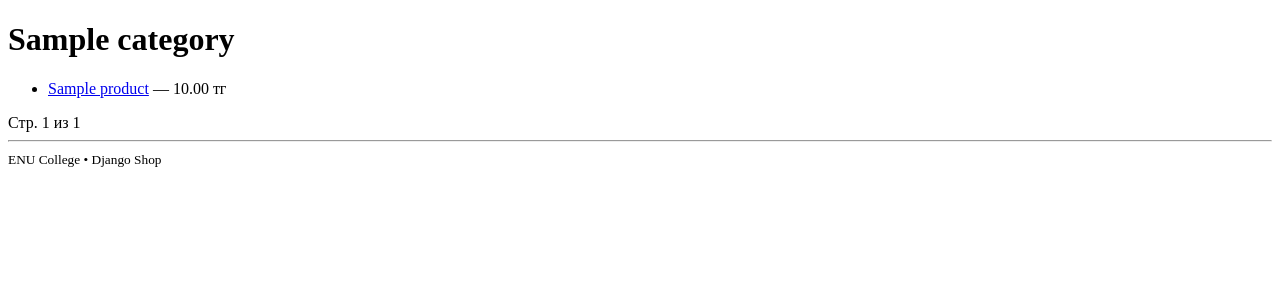
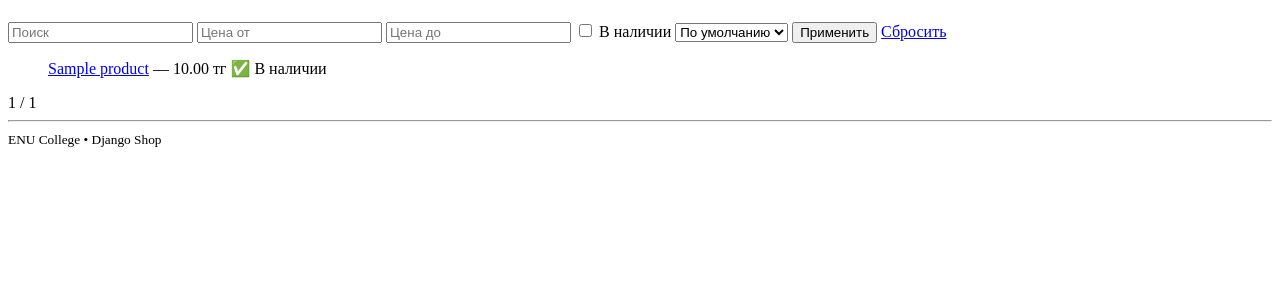
Before and after one commit to Zuz57/Django-my_project_media, a Django app: a page that uses catalog/templates/catalog/product_list.html in a window 1280 px wide. Shown: the part 36-336 px from the top of the page. Run offline with Django 5.2, Linux system fonts and the light colour scheme; tables that the repository leaves empty hold one stand-in row (values such as "Sample post").

Commit message:
Добавлен поиск, фильтры и пагинация

```diff
--- a/catalog/templates/catalog/product_list.html
+++ b/catalog/templates/catalog/product_list.html
@@ -2,27 +2,52 @@
 {% block title %}{{ category.name }}{% endblock %}
 {% block content %}
 <h1>{{ category.name }}</h1>
+<form method="get">
+  <input name="q" placeholder="Поиск" value="{{ request.GET.q|default:'' }}">
+
+  <input name="min_price" placeholder="Цена от" value="{{ request.GET.min_price|default:'' }}">
+  <input name="max_price" placeholder="Цена до" value="{{ request.GET.max_price|default:'' }}">
+
+  <label>
+    <input type="checkbox" name="in_stock" value="1"
+           {% if request.GET.in_stock == "1" %}checked{% endif %}>
+    В наличии
+  </label>
+
+  <select name="sort">
+    <option value="">По умолчанию</option>
+    <option value="price_asc"  {% if request.GET.sort == "price_asc" %}selected{% endif %}>Дешевле</option>
+    <option value="price_desc" {% if request.GET.sort == "price_desc" %}selected{% endif %}>Дороже</option>
+    <option value="new"        {% if request.GET.sort == "new" %}selected{% endif %}>Новинки</option>
+  </select>
+
+  <button type="submit">Применить</button>
+  <a href="{% url 'catalog:product_list_by_category' catalog.slug %}">Сбросить</a>
+</form>
 
 {% if page_obj.object_list %}
   <ul>
     {% for p in page_obj %}
-      <li>
+  <div>
     <a href="{% url 'catalog:product_detail' p.slug %}">{{ p.name }}</a>
     — {{ p.price }} тг
-      </li>
+    {% if p.stock > 0 %} ✅ В наличии {% else %} ❌ Нет {% endif %}
+  </div>
 {% endfor %}
+
   </ul>
 
   <div>
     {% if page_obj.has_previous %}
-      <a href="?page={{ page_obj.previous_page_number }}">← Назад</a>
+  <a href="?page={{ page_obj.previous_page_number }}{% if qs_params %}&{{ qs_params }}{% endif %}">← Назад</a>
 {% endif %}
 
-    <span>Стр. {{ page_obj.number }} из {{ page_obj.paginator.num_pages }}</span>
+{{ page_obj.number }} / {{ page_obj.paginator.num_pages }}
 
 {% if page_obj.has_next %}
-      <a href="?page={{ page_obj.next_page_number }}">Вперёд →</a>
+  <a href="?page={{ page_obj.next_page_number }}{% if qs_params %}&{{ qs_params }}{% endif %}">Вперёд →</a>
 {% endif %}
+
   </div>
 {% else %}
   <p>Товаров пока нет.</p>
--- a/catalog/views.py
+++ b/catalog/views.py
@@ -1,6 +1,9 @@
 from django.shortcuts import render, get_object_or_404
 from django.core.paginator import Paginator
 from .models import Category, Product
+from django.db.models import Q
+from decimal import Decimal, InvalidOperation
+from django.core.paginator import Paginator
 
 def home(request):
     categories = Category.objects.all()
@@ -13,10 +16,55 @@
 def product_list_by_category(request, slug):
     category = get_object_or_404(Category, slug=slug)
     qs = Product.objects.filter(category=category, is_active=True).order_by("name")
+    qs = qs.select_related("category").prefetch_related("images")
 
-    paginator = Paginator(qs, 8)  # 8 товаров на страницу
+    # 3. Поиск q
+    q = request.GET.get("q", "").strip()
+    if q:
+        qs = qs.filter(Q(name__icontains=q) | Q(description__icontains=q))
+
+    # 4. Фильтр цены
+    min_price = request.GET.get("min_price", "").strip()
+    max_price = request.GET.get("max_price", "").strip()
+    try:
+        if min_price:
+            qs = qs.filter(price__gte=Decimal(min_price))
+        if max_price:
+            qs = qs.filter(price__lte=Decimal(max_price))
+    except (InvalidOperation, ValueError):
+        pass
+
+    # 5. Фильтр "в наличии"
+    if request.GET.get("in_stock") == "1":
+        qs = qs.filter(stock__gt=0)
+
+    # 6. Сортировка
+    sort = request.GET.get("sort", "")
+    if sort == "price_asc":
+        qs = qs.order_by("price")
+    elif sort == "price_desc":
+        qs = qs.order_by("-price")
+    elif sort == "new":
+        qs = qs.order_by("-id")
+    else:
+        qs = qs.order_by("name")
+
+    # 7. Пагинация и сохранение параметров URL
+    paginator = Paginator(qs, 8)
     page_number = request.GET.get("page")
     page_obj = paginator.get_page(page_number)
+
+    # Создаем строку параметров для ссылок пагинации (без 'page')
+    params = request.GET.copy()
+    params.pop("page", None)
+    qs_params = params.urlencode()
+
+    # 8. Рендер
+    return render(request, "catalog/product_list.html", {
+        "catalog": category,
+        "page_obj": page_obj,
+        "qs_params": qs_params,
+    })
 
     return render(request, "catalog/product_list.html", {
         "category": category,
```
Lines whose indentation alone changed are shown as unchanged.
